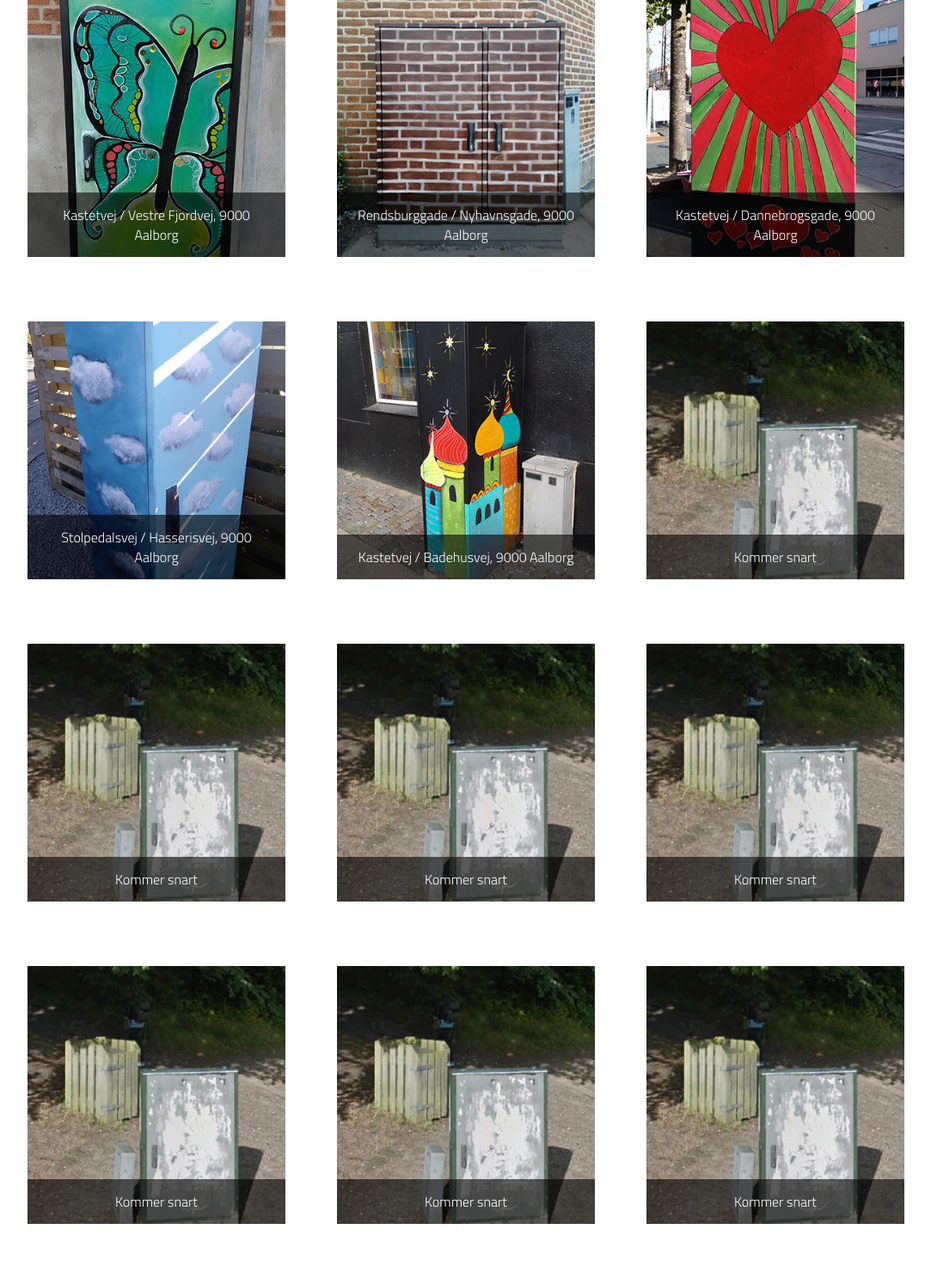
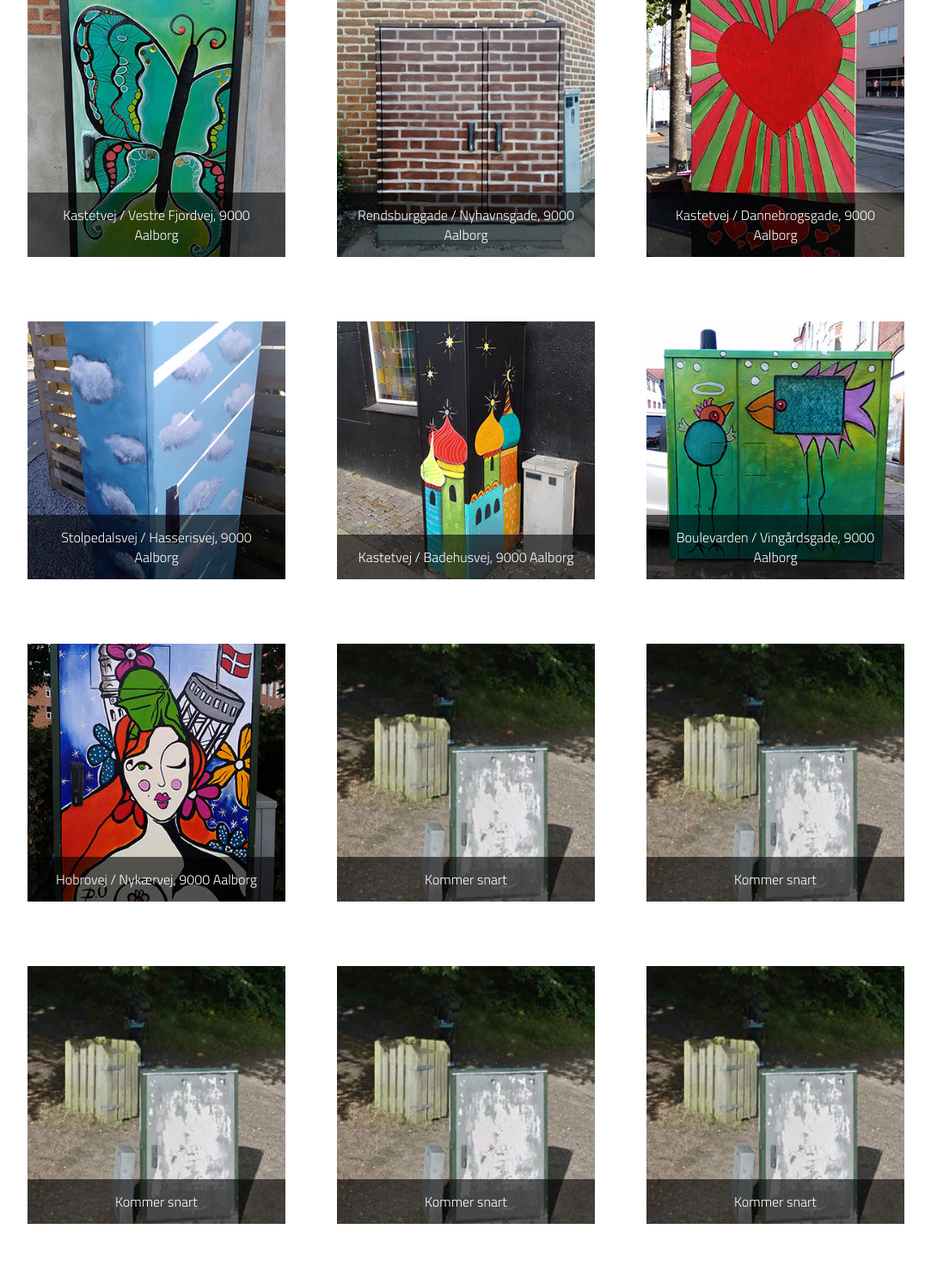
Before and after one commit to bjarniolsen/skabskunst, a PHP site: page / in a window 1280 px wide. Shown: the part 988-2475 px from the top of the page at 86% size, without its empty margins (98-1181 px from the left). Run offline with PHP 8.4, Linux system fonts and the light colour scheme.

Commit message:
Added 2 new.

```diff
--- a/index.php
+++ b/index.php
@@ -160,20 +160,22 @@
                         <div class="col-3">
                             <div class="box" tabindex="0">
                                 <span class="image-wrap">
-                                    <img src="static/dist/img/umalet-el-skab.jpg" alt="Kommer snart" />
+                                    <img src="static/dist/img/thumb/Sassi-Bischoff-Boulevarden-Vingaardsgade.jpg" alt="Elskab ved hjørnet af Boulevarden og Vingårdsgade i Aalborg" />
                                 </span>
                                 <p>
-                                    <span class="address">Kommer snart</span>
+                                    <span class="address">Boulevarden / Vingårdsgade, 9000 Aalborg</span>
+                                    <span class="artist">Kunstner: Sassi Bischoff</span>
                                 </p>
                             </div>
                         </div>
                         <div class="col-3">
                             <div class="box" tabindex="0">
                                 <span class="image-wrap">
-                                    <img src="static/dist/img/umalet-el-skab.jpg" alt="Kommer snart" />
+                                    <img src="static/dist/img/thumb/Ditte-Odderskov-Hobrovej-Ny-kaervej.jpg" alt="Elskab ved hjørnet af Hobrovej og Nykærvej i Aalborg" />
                                 </span>
                                 <p>
-                                    <span class="address">Kommer snart</span>
+                                    <span class="address">Hobrovej / Nykærvej, 9000 Aalborg</span>
+                                    <span class="artist">Kunstner: Ditte Odderskov</span>
                                 </p>
                             </div>
                         </div>
```
Also changed, not shown: static/dist/img/large/Ditte-Odderskov-Hobrovej-Ny-kaervej.jpg (added), static/dist/img/large/Sassi-Bischoff-Boulevarden-Vingaardsgade.jpg (added), static/dist/img/thumb/Ditte-Odderskov-Hobrovej-Ny-kaervej.jpg (added), static/dist/img/thumb/Sassi-Bischoff-Boulevarden-Vingaardsgade.jpg (added), static/src/img/large/Ditte-Odderskov-Hobrovej-Ny-kaervej.jpg (added), static/src/img/large/Sassi-Bischoff-Boulevarden-Vingaardsgade.jpg (added), static/src/img/thumb/Ditte-Odderskov-Hobrovej-Ny-kaervej.jpg (added), static/src/img/thumb/Sassi-Bischoff-Boulevarden-Vingaardsgade.jpg (added).
